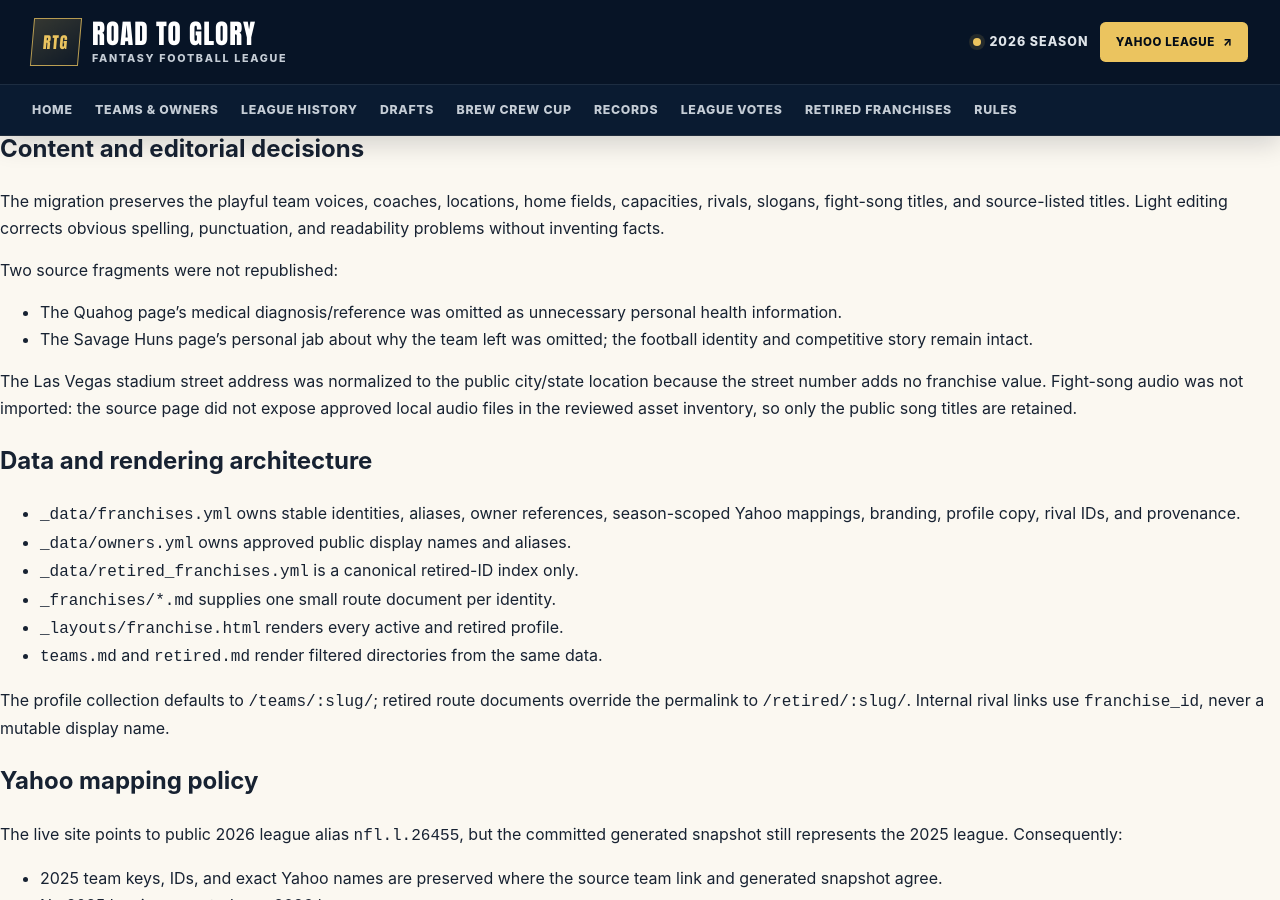
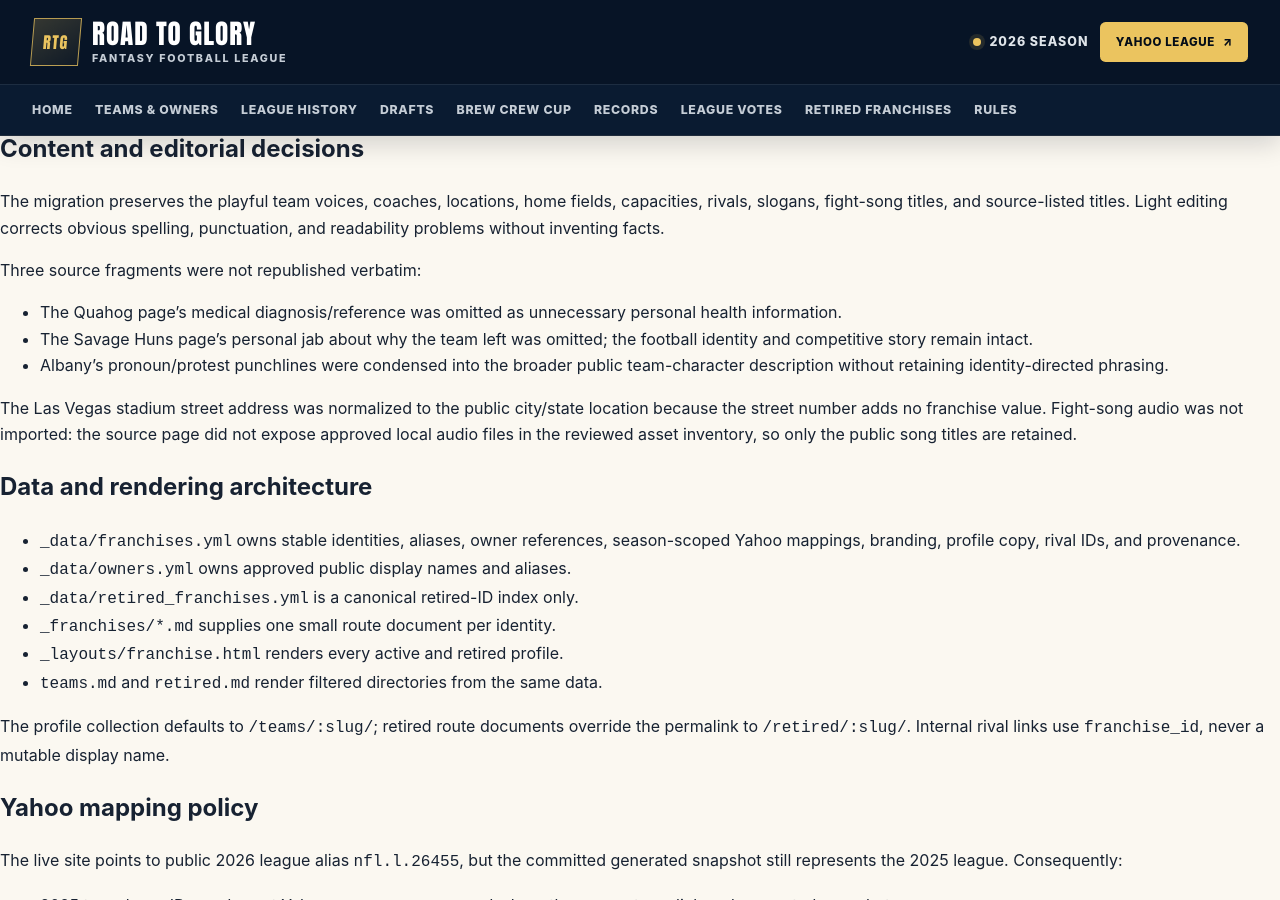
Before and after one commit to stringer56/fantasy-football-site, a Jekyll site: the page built from docs/FRANCHISE_MIGRATION.md, in a window 1280 px wide and 900 px high, scrolled down 1744 px. Built offline with Jekyll 4.4.1, drawn with Linux system fonts in a browser that asks for light colours; our own code applies the rules of GitHub Pages for plain Markdown files.

Commit message:
Document franchise editorial cleanup

```diff
--- a/docs/FRANCHISE_MIGRATION.md
+++ b/docs/FRANCHISE_MIGRATION.md
@@ -85,12 +85,14 @@ fields, capacities, rivals, slogans, fight-song titles, and source-listed titles
 Light editing corrects obvious spelling, punctuation, and readability problems
 without inventing facts.
 
-Two source fragments were not republished:
+Three source fragments were not republished verbatim:
 
 - The Quahog page's medical diagnosis/reference was omitted as unnecessary
   personal health information.
 - The Savage Huns page's personal jab about why the team left was omitted; the
   football identity and competitive story remain intact.
+- Albany's pronoun/protest punchlines were condensed into the broader public
+  team-character description without retaining identity-directed phrasing.
 
 The Las Vegas stadium street address was normalized to the public city/state
 location because the street number adds no franchise value. Fight-song audio was
```
